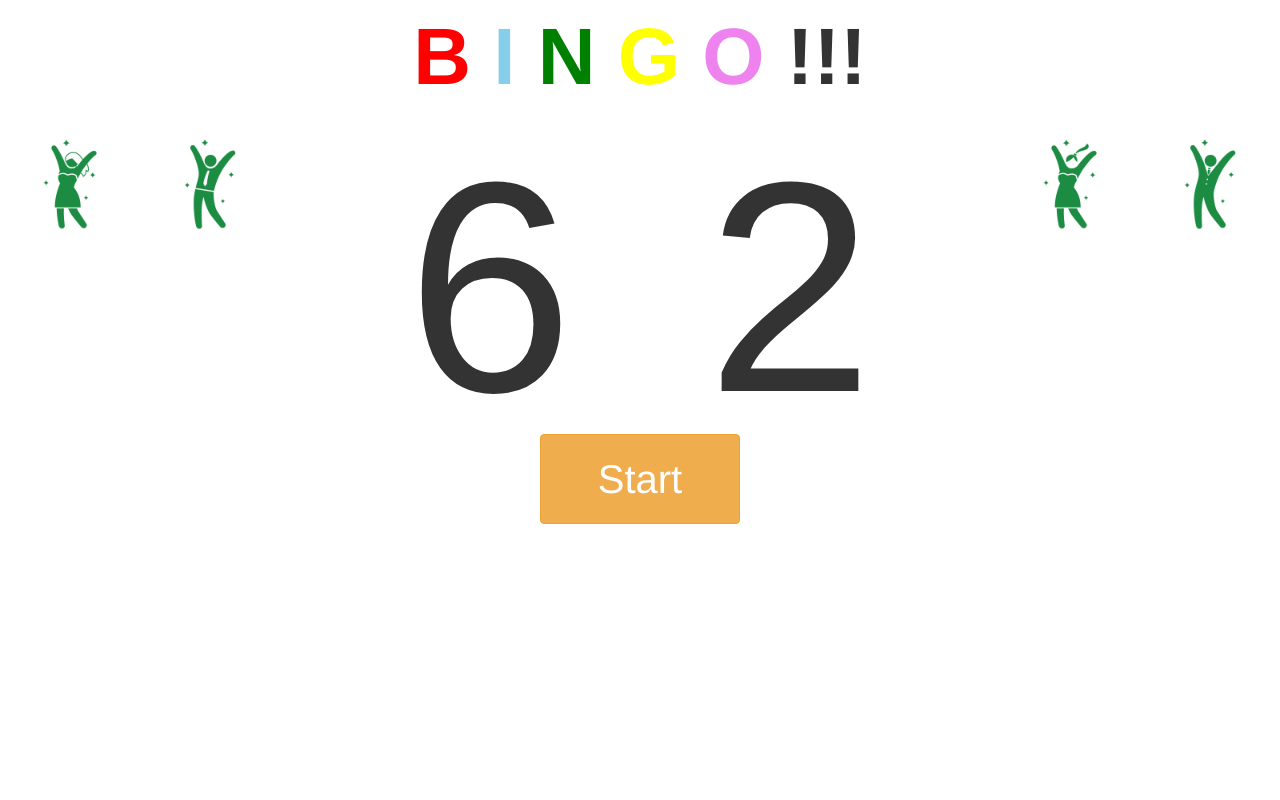
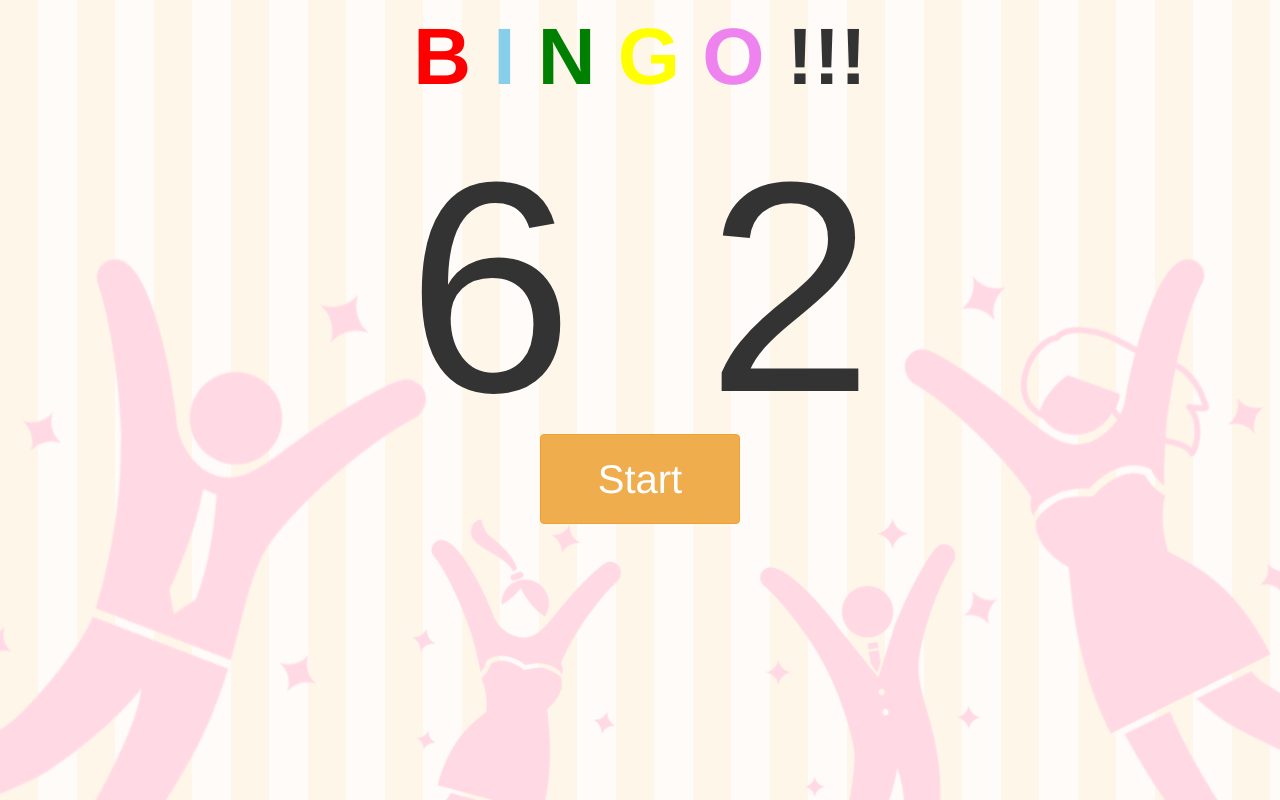
Before and after one commit to fujimaki-qwt/slotbingo, a plain HTML site: page index.html in a window 1280 px wide. Drawn offline with Linux system fonts and the light colour scheme.

Commit message:
背景追加

```diff
--- a/css/slotbingo.css
+++ b/css/slotbingo.css
@@ -1,10 +1,19 @@
+html, body{
+	height:100%;
+}
 body {
 	background-color: white;
 	padding: 0px;
 	margin: 0px;
 	font-size: 12px;
+	background:url(../image/pict/bingo_bg_stripe.png) repeat;
 }
-
+.inner{
+	background:url(../image/pict/bingo_bg_bottom.png) no-repeat bottom;
+	background-size:contain;
+	width:100%;
+	height:100%;
+}
 #num-display {
 	margin: 0 auto;
 	width: 600px;
@@ -73,17 +82,3 @@ body {
 	font-weight : bold;
 	text-align  : center;
 }
-
-.logo_left{
-	height: 100px;
-	width : 100px;
-	margin: 20px;
-	float : left;
-}
-
-.logo_right{
-	height: 100px;
-	width : 100px;
-	margin: 20px;
-	float : right;
-}
--- a/index.html
+++ b/index.html
@@ -11,6 +11,7 @@
 
 	</head>
 	<body>
+  <div class="inner">
 		<div class="title">
 			<font color="red"    >B</font>
 			<font color="skyblue">I</font>
@@ -65,13 +66,6 @@
 			</p>
 		</div>
 
-		<img src="./image/pict/dance1.png" class="logo_left">
-		<img src="./image/pict/dance2.png" class="logo_left">
-		<!-- <img src="./image/pict/dance6.png" class="logo_left"> -->
-
-		<img src="./image/pict/dance3.png" class="logo_right">
-		<img src="./image/pict/dance5.png" class="logo_right">
-		<!-- <img src="./image/pict/dance4.png" class="logo_right"> -->
 
 
 		<div id="num-display">
@@ -108,6 +102,6 @@
 			$("#sound_1").get(0).play();
 		})
 		</script> -->
-
+	  </div>
 	</body>
 </html>
```
Also changed, not shown: image/pict/bingo_bg_bottom.png (added), image/pict/bingo_bg_stripe.png (added).
